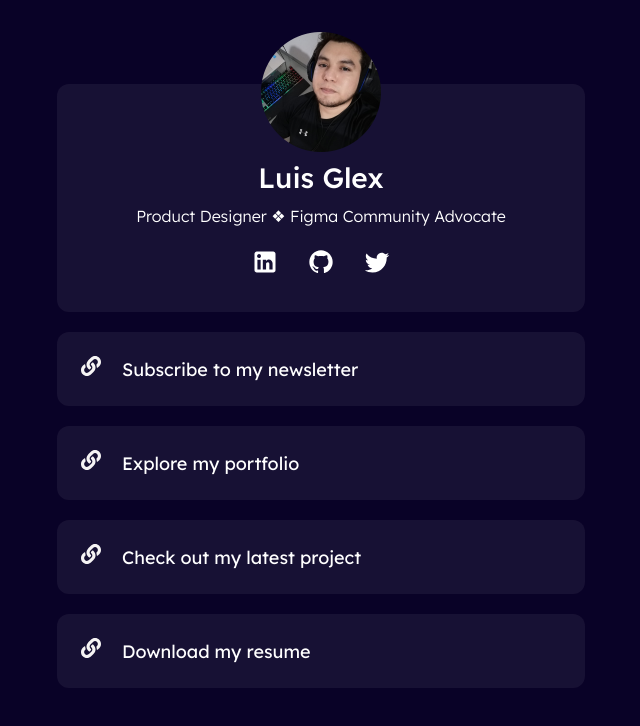
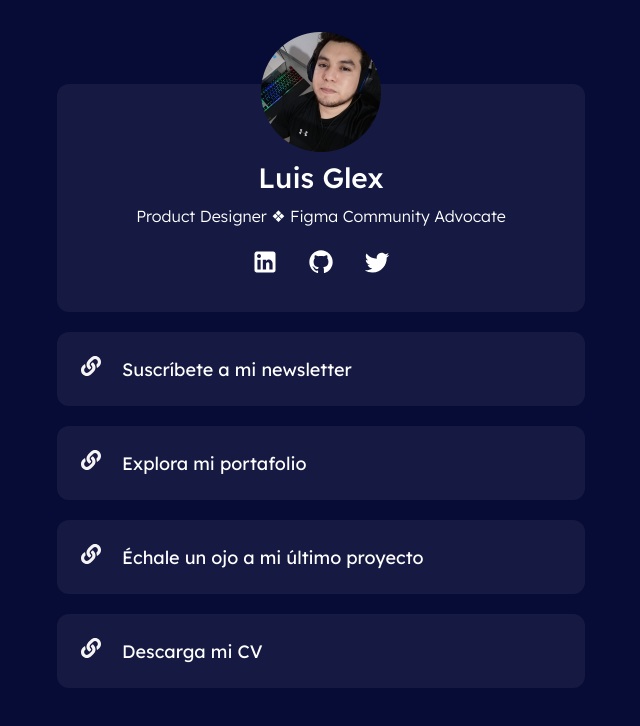
Before and after one commit to luisglex/hyperlink, a website with bundled scripts: page index.html in a window 1280 px wide. Shown: the whole page, without its empty margins (319-959 px from the left). Built offline with nearby package versions, Linux system fonts and the light colour scheme.

Commit message:
Color and lenguage
Change background color and lenguage

```diff
--- a/index.html
+++ b/index.html
@@ -1,3 +1,5 @@
+
+
 <!DOCTYPE html>
 <html lang="es">
 <head>
@@ -30,21 +32,21 @@
     <div class="link-section">
         <a class="link-section__item link-section__item--title" href="https://luisglex.substack.com/" target="e">
         <img class="link-section__item--icon" src="assets/link-solid.svg" alt="link-icon">
-        Subscribe to my newsletter</a>
+        Suscríbete a mi newsletter</a>
 
         <a class="link-section__item link-section__item--title"  href="https://www.behance.net/luisglex" target="d">
         <img class="link-section__item--icon" src="assets/link-solid.svg" alt="link-icon">
-        Explore my portfolio</a>
+        Explora mi portafolio</a>
 
 
         <a class="link-section__item link-section__item--title" href="https://www.notion.so/glexux/Stori-Card-Redesign-35e4130aceb046a0b5241e537b822842" target="f">
         <img class="link-section__item--icon" src="assets/link-solid.svg" alt="link-icon">
-        Check out my latest project</a>
+        Échale un ojo a mi último proyecto</a>
 
         <a class="link-section__item link-section__item--title" href="https://drive.google.com/file/d/15Q4kbTavUj7Ir-wY27urdt27_AEdi8ws/view?usp=sharing"
         target="g">
         <img class="link-section__item--icon" src="assets/link-solid.svg" alt="link-icon">
-        Download my resume</a>
+        Descarga mi CV</a>
     </div>
 </body>
 </html>
--- a/main.css
+++ b/main.css
@@ -7,7 +7,7 @@
 }
 
 .main{
-    background: #090227;
+    background: #070c36;
     width: 90%;
     margin: auto;
 }
```
